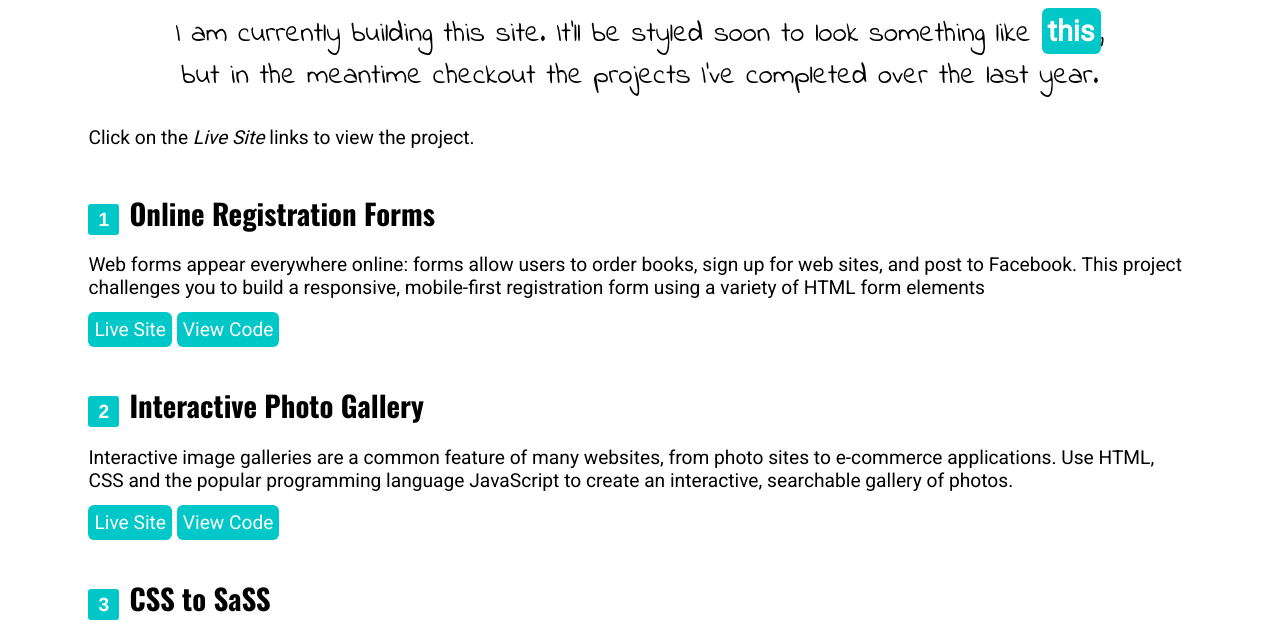
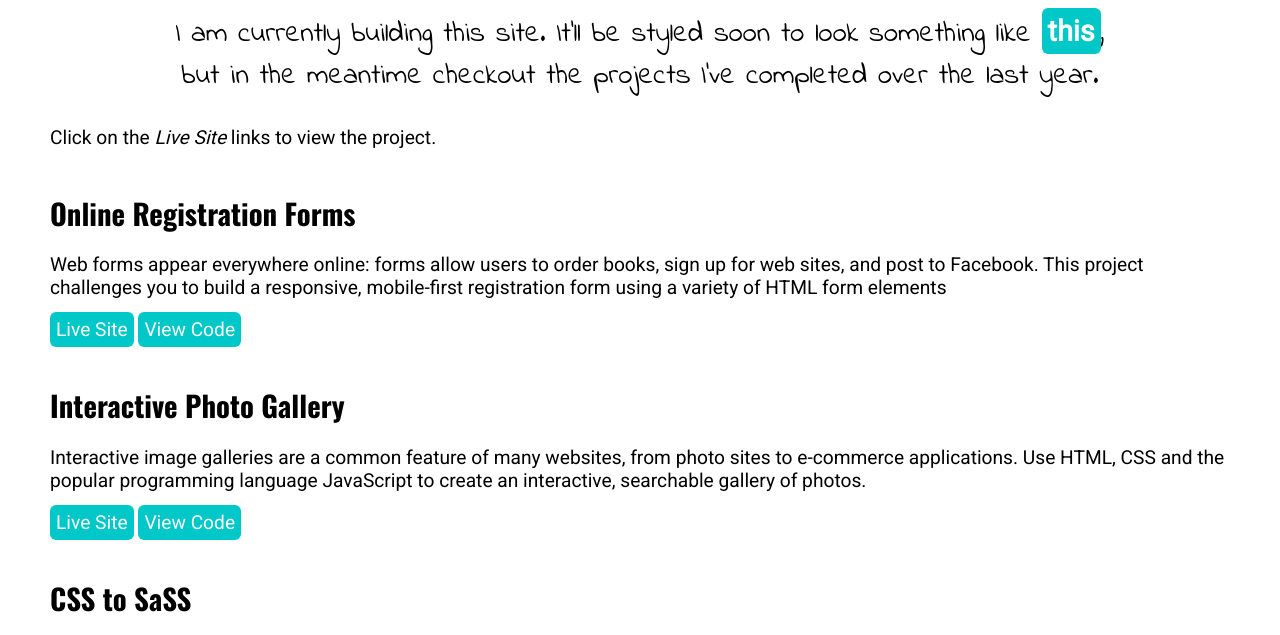
Before and after one commit to billymelago/Project_12_Portfolio, a plain HTML site: page index.html in a window 1280 px wide. Shown: the part 134-769 px from the top of the page. Drawn offline with nearby package versions, Linux system fonts and the light colour scheme.

Commit message:
Light Styles

```diff
--- a/style.css
+++ b/style.css
@@ -33,29 +33,12 @@ p {
     font-size: 1.5em;
     text-align: center;
 }
-main {
-    padding: 0 2em;
-}
+
 ol {
   margin: 0;
   padding: 0;
   list-style-type: none;
 }
-
-ol li {
-  counter-increment: step-counter;
-  margin-bottom: 10px;
-}
-ol li::before {
-  content: counter(step-counter);
-  margin-right: 5px;
-  font-size: 100%;
-  background-color: rgb(0,200,200);
-  color: white;
-  font-weight: bold;
-  padding: 5px 10px;
-  border-radius: 3px;
-}
 footer {
     text-align: center;
     padding: 8px;
```
